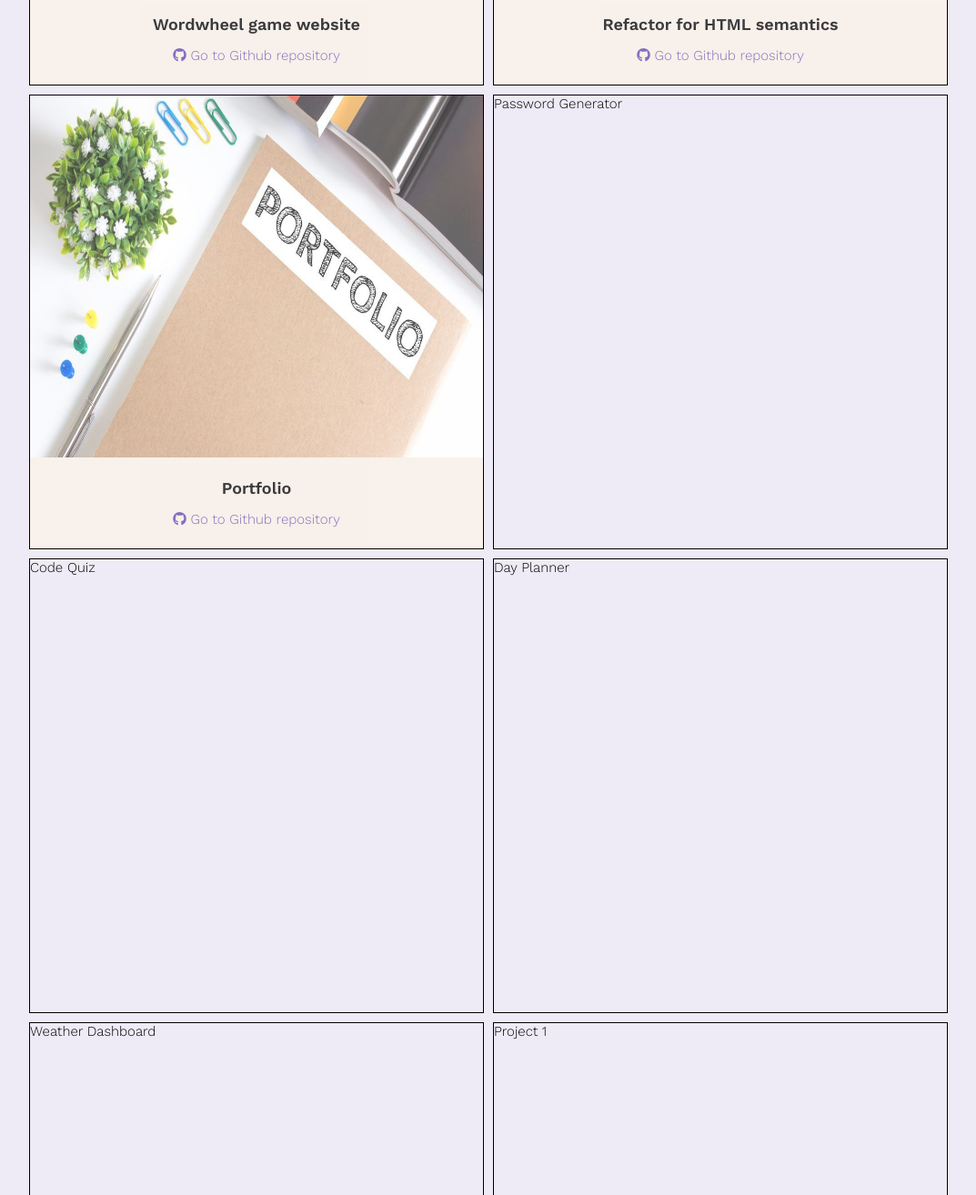
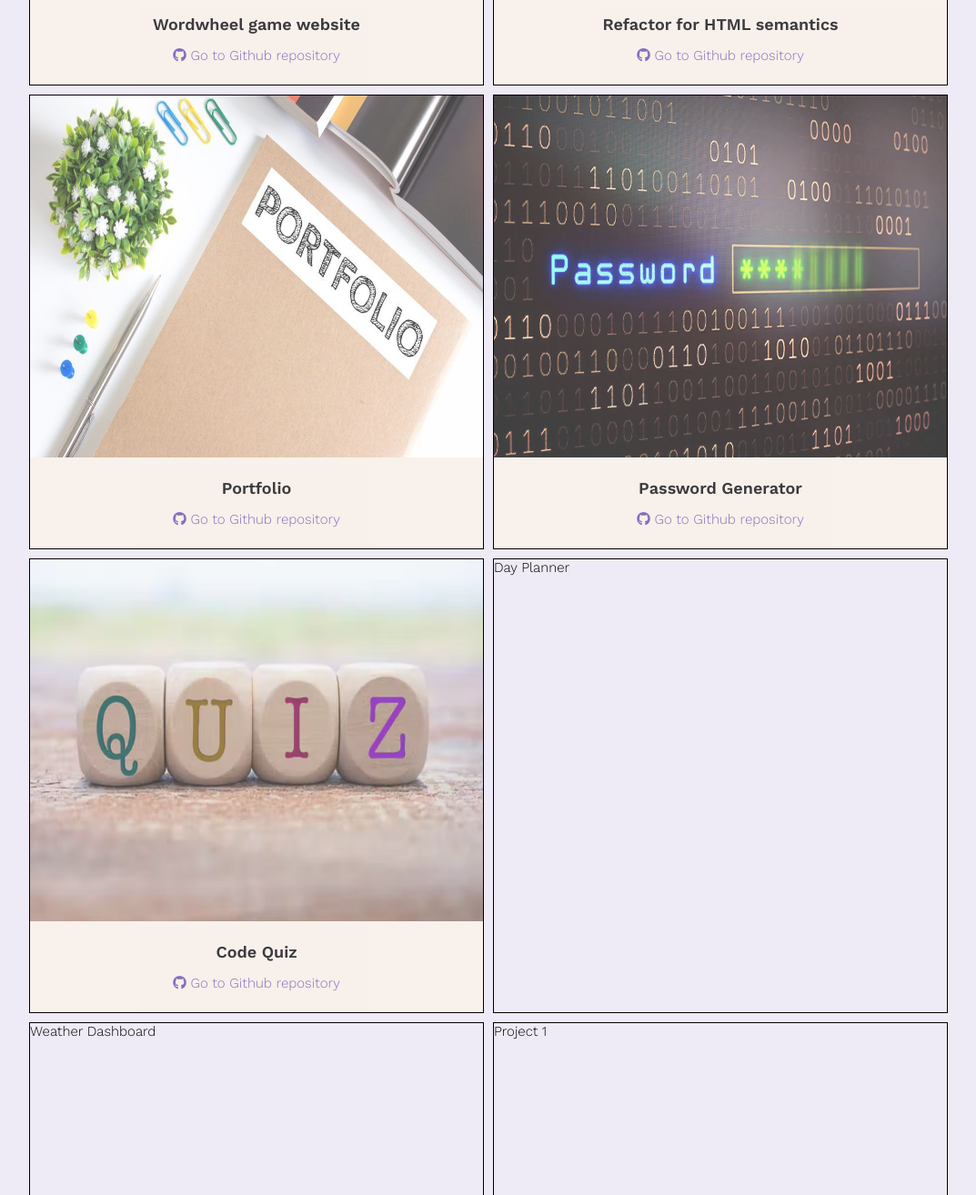
Before and after one commit to Am0031/Portfolio, a plain HTML site: page index.html in a window 1280 px wide. Shown: the part 1269-2583 px from the top of the page at 91% size, without its empty margins (103-1176 px from the left). Drawn offline with nearby package versions, Linux system fonts and the light colour scheme.

Commit message:
added content for code quiz project card

```diff
--- a/index.html
+++ b/index.html
@@ -170,9 +170,35 @@
               </div>
           </div>
           <div class="project-card" id="pass-gen" data-tag="forms">
-            Password Generator
+            <div class="project-card-img"><a
+              href="#"
+              ><img
+              class="image"
+              src="./assets/images/password-gen.png"
+              alt="password generator card picture"
+              /></a></div>
+              <div class="always-column centered-on-main project-card-text">
+                <h4>Password Generator</h4>
+                <div class="project-repo-link" ><a class="link-text" href="https://github.com/Am0031/password-generator"
+                ><i class="fa-brands fa-github"></i> Go to Github repository</a
+                ></div>
+              </div>
           </div>
-          <div class="project-card" id="quiz" data-tag="games">Code Quiz</div>
+          <div class="project-card" id="code-quiz" data-tag="games">
+            <div class="project-card-img"><a
+              href="#"
+              ><img
+              class="image"
+              src="./assets/images/code-quiz.png"
+              alt="code quiz card picture"
+              /></a></div>
+              <div class="always-column centered-on-main project-card-text">
+                <h4>Code Quiz</h4>
+                <div class="project-repo-link" ><a class="link-text" href="https://github.com/Am0031/code-quiz"
+                ><i class="fa-brands fa-github"></i> Go to Github repository</a
+                ></div>
+              </div>
+          </div>
           <div class="project-card" id="planner" data-tag="forms">
             Day Planner
           </div>
```
